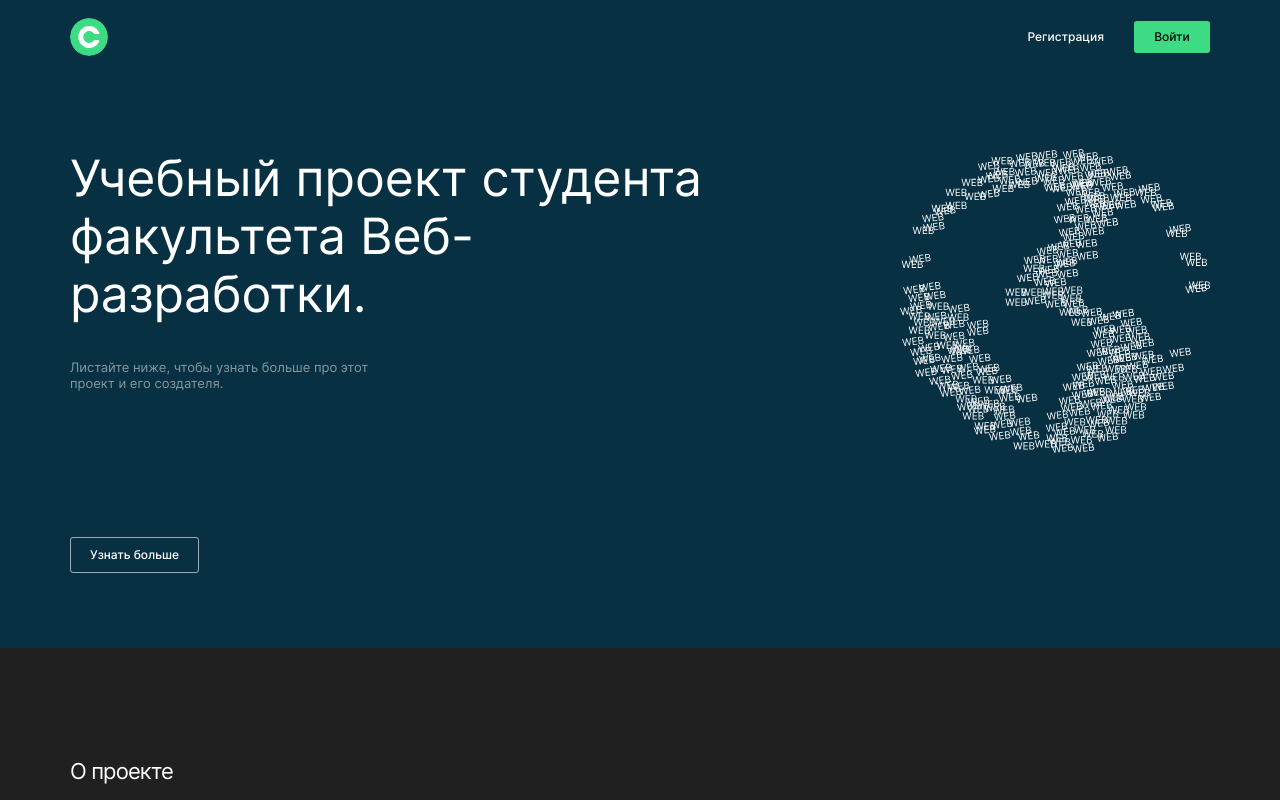
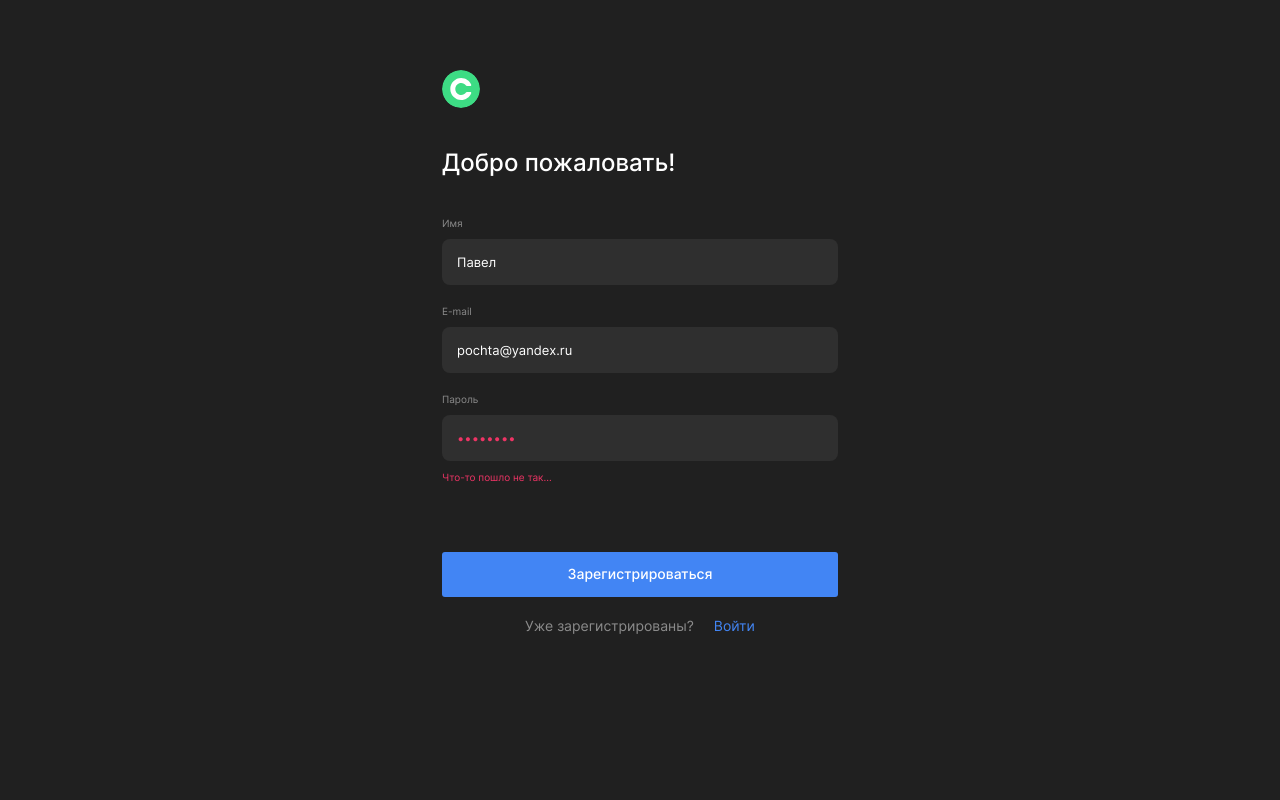
Before and after one commit to chepash/movies-explorer-frontend, a React (Create React App) app: page /signup in a window 1280 px wide. Before the commit this address led to /. Shown: the top 800 px of the page. Built offline with nearby package versions, Linux system fonts and the light colour scheme; a web font is replaced by a local one.

Commit message:
feat: add components Register, Input

```diff
--- a/src/components/App.js
+++ b/src/components/App.js
@@ -5,6 +5,7 @@ import Header from './Header/Header';
 import Main from './Main/Main';
 import Movies from './Movies/Movies';
 import Profile from './Profile/Profile';
+import Register from './Register/Register';
 
 import Footer from './Footer/Footer';
 import MobileMenu from './MobileMenu/MobileMenu';
@@ -64,6 +65,7 @@ function App() {
         <Route path="/movies" element={<Movies />} />
         <Route path="/saved-movies" element={<Movies />} />
         <Route path="/profile" element={<Profile />} />
+        <Route path="/signup" element={<Register />} />
         <Route path="*" element={<Navigate to="/" replace />} />
       </Routes>
 
--- a/src/components/Header/Header.scss
+++ b/src/components/Header/Header.scss
@@ -70,4 +70,8 @@
       transition: opacity 0.2s ease;
     }
   }
+
+  @media screen and (width <= 487px) {
+    max-width: 81%;
+  }
 }
--- /dev/null
+++ b/src/components/Input/Input.js
@@ -0,0 +1,16 @@
+function Input({ label, value, type, error, onChange }) {
+  return (
+    <div className="form__input-container">
+      <label className="form__input-label">{label}</label>
+      <input
+        type={type}
+        className={`form__input
+        ${error ? ' form__input_type_error' : ''}`}
+        value={value}
+        onChange={onChange} // для будущей валидации
+      />
+    </div>
+  );
+}
+
+export default Input;
--- a/src/components/Navigation/Navigation.js
+++ b/src/components/Navigation/Navigation.js
@@ -13,7 +13,7 @@ function Navigation({ loggedIn, onAccountBtnClick }) {
           </NavLink>
           <button
             type="button"
-            className="button nav__button button_type_sign-in"
+            className="button nav__button button_type_signin"
           >
             Войти
           </button>
--- /dev/null
+++ b/src/components/Register/Register.js
@@ -0,0 +1,50 @@
+import { NavLink } from 'react-router-dom';
+import Input from '../Input/Input';
+
+function Register() {
+  return (
+    <main className="register">
+      <h1 className="register__title">Добро пожаловать!</h1>
+      <form className="form">
+        <div className="form__wrap">
+          <ul className="form__list page__list">
+            <li className="form__item">
+              <Input type="text" label="Имя" value="Павел" />
+            </li>
+            <li className="form__item">
+              <Input type="text" label="E-mail" value="pochta@yandex.ru" />
+            </li>
+            <li className="form__item">
+              <Input
+                error="someError" // тестовая верстка
+                type="password"
+                label="Пароль"
+                value="password"
+              />
+            </li>
+          </ul>
+          <span className="form__error form__error_visible">
+            Что-то пошло не так...
+          </span>
+        </div>
+
+        <div className="form__controls">
+          <button
+            className="form__button button button_type_signup"
+            type="submit"
+          >
+            Зарегистрироваться
+          </button>
+          <div className="form__link-wrapper">
+            <span className="form__link-text">Уже зарегистрированы?</span>
+            <NavLink className="page__link form__link" to="/signin">
+              Войти
+            </NavLink>
+          </div>
+        </div>
+      </form>
+    </main>
+  );
+}
+
+export default Register;
--- /dev/null
+++ b/src/components/Register/Register.scss
@@ -0,0 +1,43 @@
+.register {
+  display: flex;
+  flex: auto;
+  flex-direction: column;
+  justify-content: flex-start;
+
+  box-sizing: border-box;
+  width: 100%;
+  max-width: 396px;
+  height: 100%;
+  max-height: 553px;
+  margin: 0;
+  padding: 0;
+
+  &__title {
+    margin: 0 0 40px;
+    padding: 0;
+
+    font-size: 24px;
+    font-weight: 500;
+    line-height: 1.21; // 29px
+    text-align: left;
+    letter-spacing: 0;
+
+    @media screen and (width <= 320px) {
+      margin: 0 0 80px;
+      text-align: center;
+    }
+  }
+
+  @media screen and (width <= 768px) {
+    max-height: 418px;
+  }
+
+  @media screen and (width <= 487px) {
+    max-width: 81%;
+  }
+
+  @media screen and (width <= 320px) {
+    max-width: 260px;
+    max-height: 636px;
+  }
+}
--- a/src/index.scss
+++ b/src/index.scss
@@ -1,9 +1,9 @@
 @import "vendor/normalize.css";
 @import "vendor/fonts/fonts.css";
 
-@import "sass_mixes/page";
-
-@import "sass_mixes/button";
+@import "sass/mixes/page";
+@import "sass/mixes/button";
+@import "sass/form";
 
 @import "./components/Navigation/Navigation";
 @import "./components/HamburgerButton/HamburgerButton";
@@ -24,6 +24,7 @@
 @import "./components/Movies/MoviesCard/MoviesCard";
 
 @import "./components/Profile/Profile";
+@import "./components/Register/Register";
 
 @import "./components/Footer/Footer";
 
--- /dev/null
+++ b/src/sass/form.scss
@@ -0,0 +1,169 @@
+.form {
+  display: flex;
+  flex: auto;
+  flex-direction: column;
+  justify-content: space-between;
+
+  box-sizing: border-box;
+  width: 100%;
+  height: 100%;
+  margin: 0;
+  padding: 0;
+
+  &__wrap {
+    display: flex;
+    flex-direction: column;
+    margin: 0;
+    padding: 0;
+  }
+
+  &__list {
+    display: flex;
+    flex-direction: column;
+    row-gap: 20px;
+    margin: 0 0 10px;
+  }
+
+  &__item {
+    box-sizing: border-box;
+    margin: 0;
+    padding: 0;
+  }
+
+  &__input-container {
+    display: flex;
+    flex-direction: column;
+    align-items: stretch;
+
+    box-sizing: border-box;
+    margin: 0;
+    padding: 0;
+  }
+
+  &__input-label {
+    box-sizing: border-box;
+    margin: 0 0 10px;
+    padding: 0;
+
+    font-size: 10px;
+    font-weight: 400;
+    line-height: 1.2; // 12px
+    color: #8b8b8b;
+    text-align: left;
+    letter-spacing: 0;
+  }
+
+  &__input {
+    box-sizing: border-box;
+    height: 46px;
+    margin: 0;
+    padding: 0 15px;
+
+    font-size: 13px;
+    font-weight: 400;
+    line-height: 1.23; // 16px
+    color: #fff;
+    text-align: left;
+    text-overflow: ellipsis;
+    letter-spacing: 0;
+
+    background-color: #2f2f2f;
+    border: none;
+    border-radius: 8px;
+    outline: none;
+
+    &_type_error {
+      color: #ee3465;
+    }
+  }
+
+  &__error {
+    display: flex;
+    align-items: flex-start;
+    justify-content: flex-start;
+
+    min-height: 40px;
+    margin: 0;
+    padding: 0;
+
+    font-size: 10px;
+    font-weight: 400;
+    line-height: 1.2; // 12px
+    color: #ee3465;
+    text-align: left;
+    letter-spacing: 0;
+
+    opacity: 0;
+
+    transition: 0.3s;
+
+    &_visible {
+      opacity: 1;
+    }
+  }
+
+  &__controls {
+    display: flex;
+    flex-direction: column;
+    row-gap: 21px;
+
+    box-sizing: border-box;
+    width: 100%;
+    margin: 0 0 66px;
+    padding: 0;
+
+    @media screen and (width <= 768px) {
+      margin: 0 0 15px;
+    }
+
+    @media screen and (width <= 320px) {
+      row-gap: 11px;
+      margin: 0 0 33px;
+    }
+  }
+
+  &__link-wrapper {
+    display: flex;
+    justify-content: center;
+
+    box-sizing: border-box;
+    width: 100%;
+    margin: 0;
+    padding: 0;
+
+    @media screen and (width <= 320px) {
+      justify-content: space-between;
+    }
+  }
+
+  &__link-text {
+    margin: 0 20px 0 0;
+    padding: 0;
+
+    font-size: 14px;
+    font-weight: 400;
+    line-height: 1.21; // 17px
+    color: #8b8b8b;
+    text-align: center;
+    letter-spacing: 0;
+
+    @media screen and (width <= 320px) {
+      font-size: 12px;
+      line-height: 1.25; // 15px
+    }
+  }
+
+  &__link {
+    font-size: 14px;
+    font-weight: 400;
+    line-height: 1.21; // 17px
+    color: #4285f4;
+    text-align: center;
+    letter-spacing: 0;
+
+    @media screen and (width <= 320px) {
+      font-size: 12px;
+      line-height: 1.25; // 15px
+    }
+  }
+}
--- a/src/sass_mixes/button.scss
+++ b/src/sass/mixes/button.scss
@@ -9,7 +9,7 @@
   border: none;
   box-shadow: none;
 
-  &_type_sign-in {
+  &_type_signin {
     width: 76px;
     height: 32px;
 
@@ -25,6 +25,26 @@
       width: 54px;
       height: 26px;
       font-size: 10px;
+    }
+  }
+
+  &_type_signup {
+    width: 100%;
+    height: 45px;
+
+    font-size: 14px;
+    font-weight: 500;
+    line-height: 1.21; // 17px
+    color: #fff;
+    text-align: center;
+    letter-spacing: 0;
+
+    background-color: #4285f4;
+    border-radius: 3px;
+
+    @media screen and (width <= 320px) {
+      font-size: 12px;
+      line-height: 1.25; // 15px
     }
   }
 
@@ -46,7 +66,7 @@
     text-align: left;
     letter-spacing: 0;
 
-    background-image: url("../images/btn_account_icon.svg");
+    background-image: url("../../images/btn_account_icon.svg");
     background-repeat: no-repeat;
     background-position: left 10px top 6px;
     border: 2px solid #aaa3;
@@ -74,7 +94,7 @@
     min-height: 34px;
 
     background-color: #4285f4;
-    background-image: url("../images/btn_search_icon.svg");
+    background-image: url("../../images/btn_search_icon.svg");
     background-repeat: no-repeat;
     background-position: center;
     background-size: 13px;
@@ -85,12 +105,12 @@
     width: 14px;
     height: 12px;
 
-    background-image: url("../images/btn_like_heart-empty_icon.svg");
+    background-image: url("../../images/btn_like_heart-empty_icon.svg");
     background-repeat: no-repeat;
     background-position: center;
 
     &_active {
-      background-image: url("../images/btn_like_heart-full_icon.svg");
+      background-image: url("../../images/btn_like_heart-full_icon.svg");
     }
   }
 
@@ -98,7 +118,7 @@
     width: 14px;
     height: 12px;
 
-    background-image: url("../images/btn_delete_icon.svg");
+    background-image: url("../../images/btn_delete_icon.svg");
     background-repeat: no-repeat;
     background-position: center;
   }
```
Also changed, not shown: src/sass/mixes/page.scss (renamed from src/sass_mixes/page.scss).
